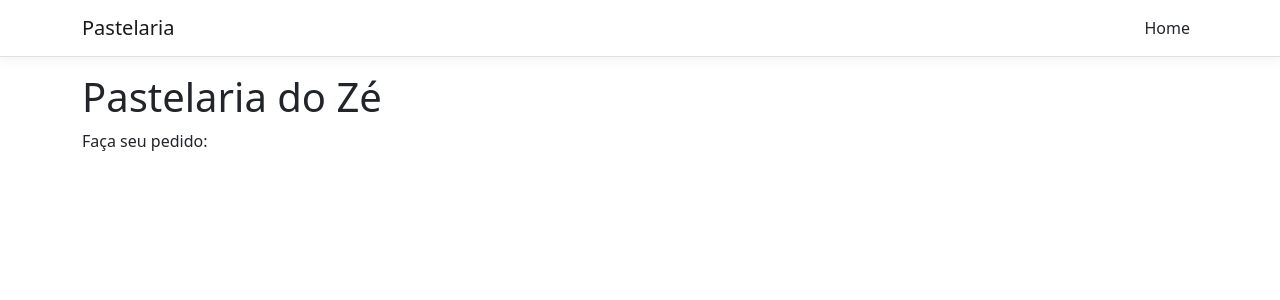
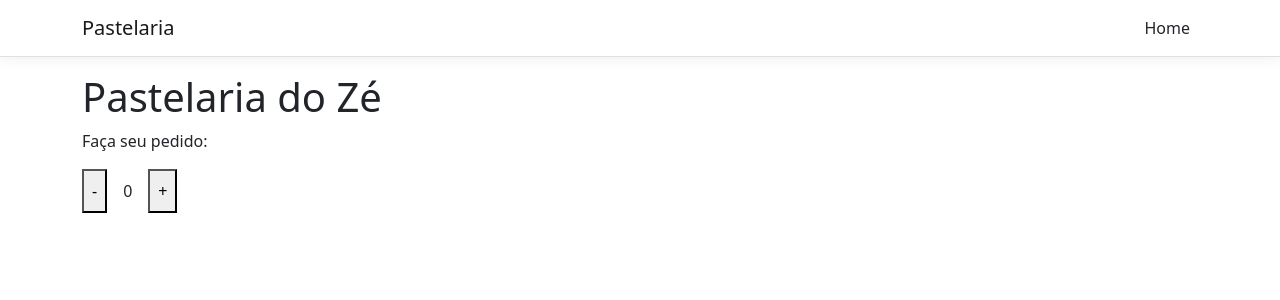
Before and after one commit to joseluz/pastelaria, an Angular app in the folder Pastelaria/ClientApp/: page / in a window 1280 px wide. Shown: the top 300 px of the page. Built offline with nearby package versions, Linux system fonts and the light colour scheme.

Commit message:
Included qty-selector component

```diff
--- a/Pastelaria/ClientApp/angular.json
+++ b/Pastelaria/ClientApp/angular.json
@@ -12,7 +12,7 @@
       },
       "root": "",
       "sourceRoot": "src",
-      "prefix": "app",
+      "prefix": "pa",
       "architect": {
         "build": {
           "builder": "@angular-devkit/build-angular:browser",
--- a/Pastelaria/ClientApp/src/app/app.component.html
+++ b/Pastelaria/ClientApp/src/app/app.component.html
@@ -1,5 +1,5 @@
 <body>
-  <app-nav-menu></app-nav-menu>
+  <pa-nav-menu></pa-nav-menu>
   <div class="container">
     <router-outlet></router-outlet>
   </div>
--- a/Pastelaria/ClientApp/src/app/app.module.ts
+++ b/Pastelaria/ClientApp/src/app/app.module.ts
@@ -5,10 +5,10 @@ import { HttpClientModule } from '@angular/common/http';
 import { RouterModule } from '@angular/router';
 
 import { AppComponent } from './app.component';
-import { NavMenuComponent } from './ui/components/nav-menu/nav-menu.component';
 import { HomeComponent } from './ui/home/home.component';
 import { CounterComponent } from './counter/counter.component';
 import { FetchDataComponent } from './fetch-data/fetch-data.component';
+import { ComponentsModule } from "./ui/components/components.module";
 
 @NgModule({
   declarations: [
@@ -16,11 +16,11 @@ import { FetchDataComponent } from './fetch-data/fetch-data.component';
     HomeComponent,
     CounterComponent,
     FetchDataComponent,
-    NavMenuComponent,
   ],
   imports: [
     BrowserModule.withServerTransition({ appId: 'ng-cli-universal' }),
     HttpClientModule,
+    ComponentsModule,
     FormsModule,
     RouterModule.forRoot([
       { path: '', component: HomeComponent, pathMatch: 'full' },
--- a/Pastelaria/ClientApp/src/app/ui/components/nav-menu/nav-menu.component.html
+++ b/Pastelaria/ClientApp/src/app/ui/components/nav-menu/nav-menu.component.html
@@ -11,14 +11,12 @@
         data-target=".navbar-collapse"
         aria-label="Toggle navigation"
         [attr.aria-expanded]="isExpanded"
-        (click)="toggle()"
-      >
+        (click)="toggle()">
         <span class="navbar-toggler-icon"></span>
       </button>
       <div
         class="navbar-collapse collapse d-sm-inline-flex justify-content-end"
-        [ngClass]="{ show: isExpanded }"
-      >
+        [ngClass]="{ show: isExpanded }">
         <ul class="navbar-nav flex-grow">
           <li
             class="nav-item"
--- a/Pastelaria/ClientApp/src/app/ui/components/nav-menu/nav-menu.component.ts
+++ b/Pastelaria/ClientApp/src/app/ui/components/nav-menu/nav-menu.component.ts
@@ -1,7 +1,7 @@
 import { Component } from '@angular/core';
 
 @Component({
-  selector: 'app-nav-menu',
+  selector: 'pa-nav-menu',
   templateUrl: './nav-menu.component.html',
   styleUrls: ['./nav-menu.component.css']
 })
--- /dev/null
+++ b/Pastelaria/ClientApp/src/app/ui/components/qty-selector/qty-selector.component.html
@@ -0,0 +1,9 @@
+<div class="flex flex-row space-x-4">
+
+  <button class="p-2">-</button>
+
+  <span class="text-xl-start font-medium m-3">{{ value }}</span>
+
+  <button class="p-2">+</button>
+
+</div>
--- /dev/null
+++ b/Pastelaria/ClientApp/src/app/ui/components/qty-selector/qty-selector.component.ts
@@ -0,0 +1,17 @@
+import { Component, EventEmitter, Input, OnInit, Output } from '@angular/core';
+
+@Component({
+  selector: 'pa-qty-selector',
+  templateUrl: './qty-selector.component.html',
+  styleUrls: ['./qty-selector.component.css']
+})
+export class QtySelectorComponent implements OnInit {
+  @Input() value: number = 0;
+  @Output() valueChange = new EventEmitter<number>();
+
+  constructor() {
+  }
+
+  ngOnInit(): void {
+  }
+}
--- a/Pastelaria/ClientApp/src/app/ui/home/home.component.html
+++ b/Pastelaria/ClientApp/src/app/ui/home/home.component.html
@@ -1,2 +1,4 @@
 <h1>Pastelaria do Zé</h1>
 <p>Faça seu pedido:</p>
+
+<pa-qty-selector></pa-qty-selector>
```
Also changed, not shown: Pastelaria/ClientApp/src/app/ui/components/components.module.ts (added, +27 -0 lines), Pastelaria/ClientApp/src/app/ui/components/qty-selector/qty-selector.component.css (added), 1 other file (tests, documents, lock files or other folders).
